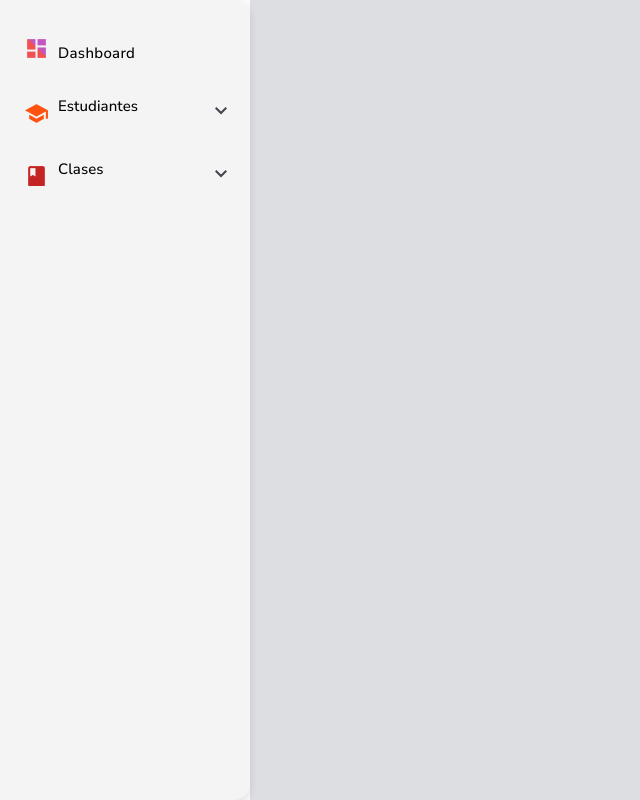
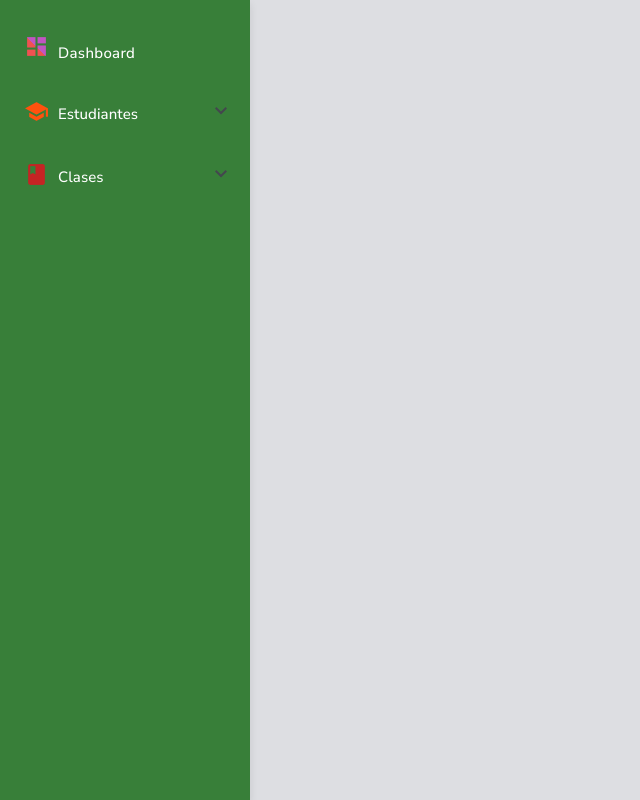
Before and after one commit to Mike-Camus223/App-Escolar, an Angular app: page /dashboard/admin in a window 1280 px wide. Shown: the whole page, without its empty margins (0-640 px from the left). Built offline with nearby package versions, Linux system fonts and the light colour scheme.

Commit message:
mejora de colores

```diff
--- a/src/app/features/dashboard/admin/layouts/das-admi-base/das-admi-base.component.html
+++ b/src/app/features/dashboard/admin/layouts/das-admi-base/das-admi-base.component.html
@@ -1,21 +1,21 @@
 <mat-sidenav-container class="sidenav-container">
-  <mat-sidenav mode="side" opened>
+  <mat-sidenav mode="side" opened mode="side" opened>
     <mat-nav-list class="d-flex flex-column gap-4">
       <mat-list-item *ngFor="let link of MonoLinks"
         [routerLink]="link.direction"
         routerLinkActive="active-link">
         <mat-icon class="nav-icon fs-1" [ngClass]="link.ColorClass ? link.ColorClass : ''">{{ link.Icono }}</mat-icon>
-        <span class="nav-text nunito fs-4 fw-medium text-black">{{ link.nombre }}</span>
+        <span class="nav-text nunito fs-4 fw-medium text-white multi">{{ link.nombre }}</span>
       </mat-list-item>
       <mat-expansion-panel  class="bg-trans win" *ngFor="let link of ListaLinks">
         <mat-expansion-panel-header>
           <mat-icon class="nav-icon fs-1" [ngClass]="link.ColorClass ? link.ColorClass : ''">{{ link.Icono }}</mat-icon>
-          <span class="nav-text nunito fs-4 fw-medium text-black">{{ link.nombre }}</span>
+          <span class="nav-text nunito fs-4 fw-medium text-white multi">{{ link.nombre }}</span>
         </mat-expansion-panel-header>
         <mat-nav-list>
           <mat-list-item *ngFor="let subLink of link.Sublinks" [routerLink]="subLink.direction">
             <mat-icon class="nav-icon fs-1">{{ subLink.Icono }}</mat-icon>
-            <span class="nav-text nunito fs-4 fw-medium text-black">{{ subLink.nombre }}</span>
+            <span class="nav-text nunito fs-4 fw-medium text-white">{{ subLink.nombre }}</span>
           </mat-list-item>
         </mat-nav-list>
       </mat-expansion-panel>
--- a/src/app/features/dashboard/admin/layouts/das-admi-base/das-admi-base.component.scss
+++ b/src/app/features/dashboard/admin/layouts/das-admi-base/das-admi-base.component.scss
@@ -6,9 +6,11 @@
 
 mat-sidenav {
   width: 250px;
-  background: #f4f4f4;
+  background-color: #387F39;
   padding: 16px;
   box-shadow: 0 4px 8px rgba(0, 0, 0, 0.1);
+  border-top-right-radius: 0;
+  border-bottom-right-radius: 0;
 }
 
 mat-sidenav-content {
@@ -25,9 +27,15 @@ mat-sidenav-content {
   }
 }
 
+.multi {
+  padding-top: 8px;
+}
+
 .bg-silver {
   background-color: #dddee2;
 }
+
+
 
 mat-list-item {
   background-color: transparent;
@@ -35,9 +43,7 @@ mat-list-item {
   padding: 8px;
   margin: 0;
 
-  .nav-text, .nav-icon {
-    color: #000;
-  }
+
 
 
   &:hover {
@@ -68,8 +74,8 @@ mat-expansion-panel {
 }
 
 .nav-icon {
-  padding-top: 2.1px;
   margin-right: 10px;
+  color: #fff;
 }
 
 .ColorIcono {
--- a/src/app/features/dashboard/admin/layouts/pagina-lista-cursos/pagina-lista-cursos.component.html
+++ b/src/app/features/dashboard/admin/layouts/pagina-lista-cursos/pagina-lista-cursos.component.html
@@ -2,9 +2,6 @@
   <div class="container mt-4">
     <h1 class="nunito fs-2 fs-medium text-black">Lista de Cursos</h1>
     <mat-card class="mat-elevation-z4">
-      <mat-card-header>
-        <mat-card-title>Detalles de Cursos</mat-card-title>
-      </mat-card-header>
       <mat-card-content>
         <mat-table [dataSource]="cursos" class="mat-elevation-z4">
           <ng-container matColumnDef="idCurso">
--- a/src/app/features/dashboard/user/layouts/das-user-base/das-user-base.component.html
+++ b/src/app/features/dashboard/user/layouts/das-user-base/das-user-base.component.html
@@ -5,17 +5,17 @@
           [routerLink]="link.direction"
           routerLinkActive="active-link">
           <mat-icon class="nav-icon fs-1" [ngClass]="link.ColorClass ? link.ColorClass : ''">{{ link.Icono }}</mat-icon>
-          <span class="nav-text nunito fs-4 fw-medium text-black">{{ link.nombre }}</span>
+          <span class="nav-text nunito fs-4 fw-medium text-white">{{ link.nombre }}</span>
         </mat-list-item>
         <mat-expansion-panel  class="bg-trans win" *ngFor="let link of ListaLinks">
           <mat-expansion-panel-header>
             <mat-icon class="nav-icon fs-1" [ngClass]="link.ColorClass ? link.ColorClass : ''">{{ link.Icono }}</mat-icon>
-            <span class="nav-text nunito fs-4 fw-medium text-black">{{ link.nombre }}</span>
+            <span class="nav-text nunito fs-4 fw-medium text-white multi">{{ link.nombre }}</span>
           </mat-expansion-panel-header>
           <mat-nav-list>
             <mat-list-item *ngFor="let subLink of link.Sublinks" [routerLink]="subLink.direction">
               <mat-icon class="nav-icon fs-1">{{ subLink.Icono }}</mat-icon>
-              <span class="nav-text nunito fs-4 fw-medium text-black">{{ subLink.nombre }}</span>
+              <span class="nav-text nunito fs-4 fw-medium text-white">{{ subLink.nombre }}</span>
             </mat-list-item>
           </mat-nav-list>
         </mat-expansion-panel>
--- a/src/app/features/dashboard/user/layouts/das-user-base/das-user-base.component.scss
+++ b/src/app/features/dashboard/user/layouts/das-user-base/das-user-base.component.scss
@@ -6,9 +6,11 @@
 
 mat-sidenav {
   width: 250px;
-    background: #f4f4f4;
+  background-color: #387F39;
   padding: 16px;
   box-shadow: 0 4px 8px rgba(0, 0, 0, 0.1);
+  border-top-right-radius: 0;
+  border-bottom-right-radius: 0;
 }
 
 mat-sidenav-content {
@@ -25,9 +27,15 @@
   }
 }
 
+.multi {
+  padding-top: 8px;
+}
+
 .bg-silver {
   background-color: #dddee2;
 }
+
+
 
 mat-list-item {
   background-color: transparent;
@@ -35,9 +43,7 @@ mat-list-item {
   padding: 8px;
   margin: 0;
 
-    .nav-text, .nav-icon {
-      color: #000;
-    }
+
 
 
   &:hover {
@@ -68,8 +74,8 @@ mat-list-item {
 }
 
 .nav-icon {
-    padding-top: 2.1px;
   margin-right: 10px;
+  color: #fff;
 }
 
 .ColorIcono {
```
Lines whose indentation alone changed are shown as unchanged.
